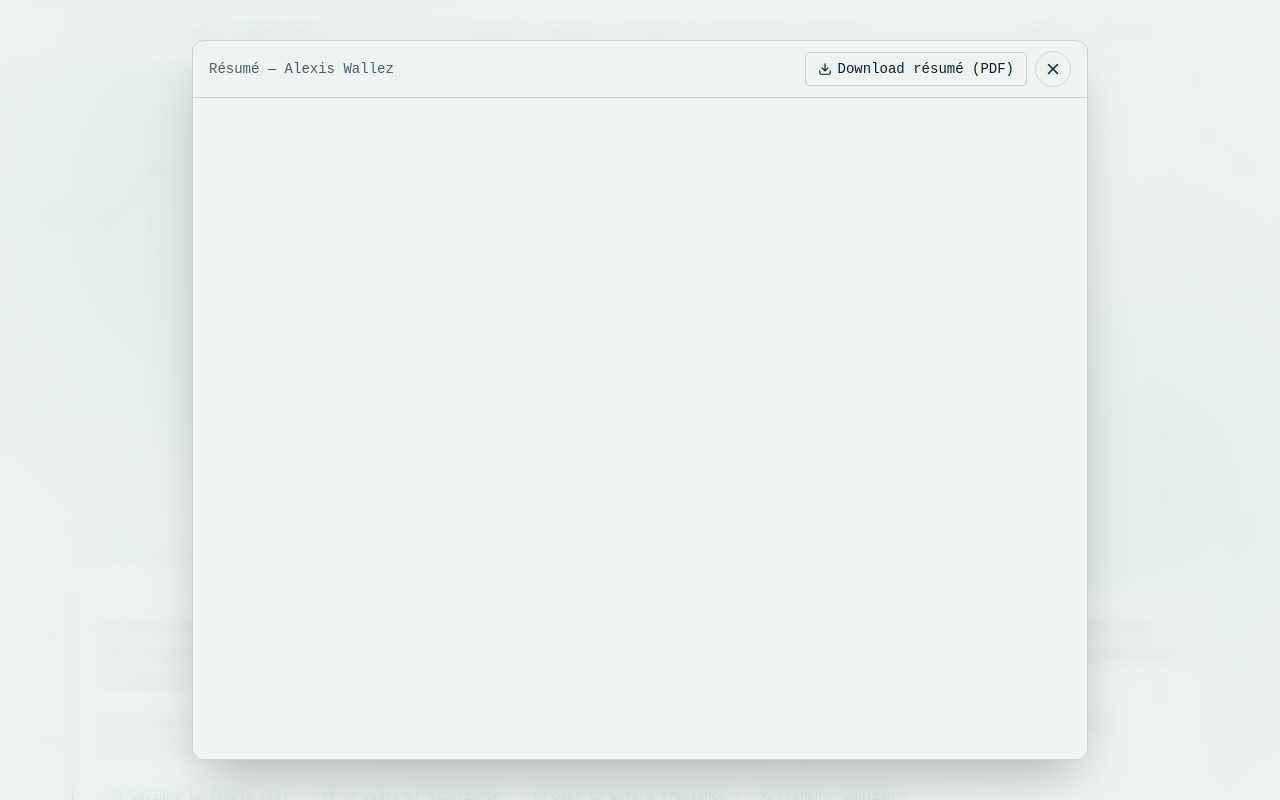
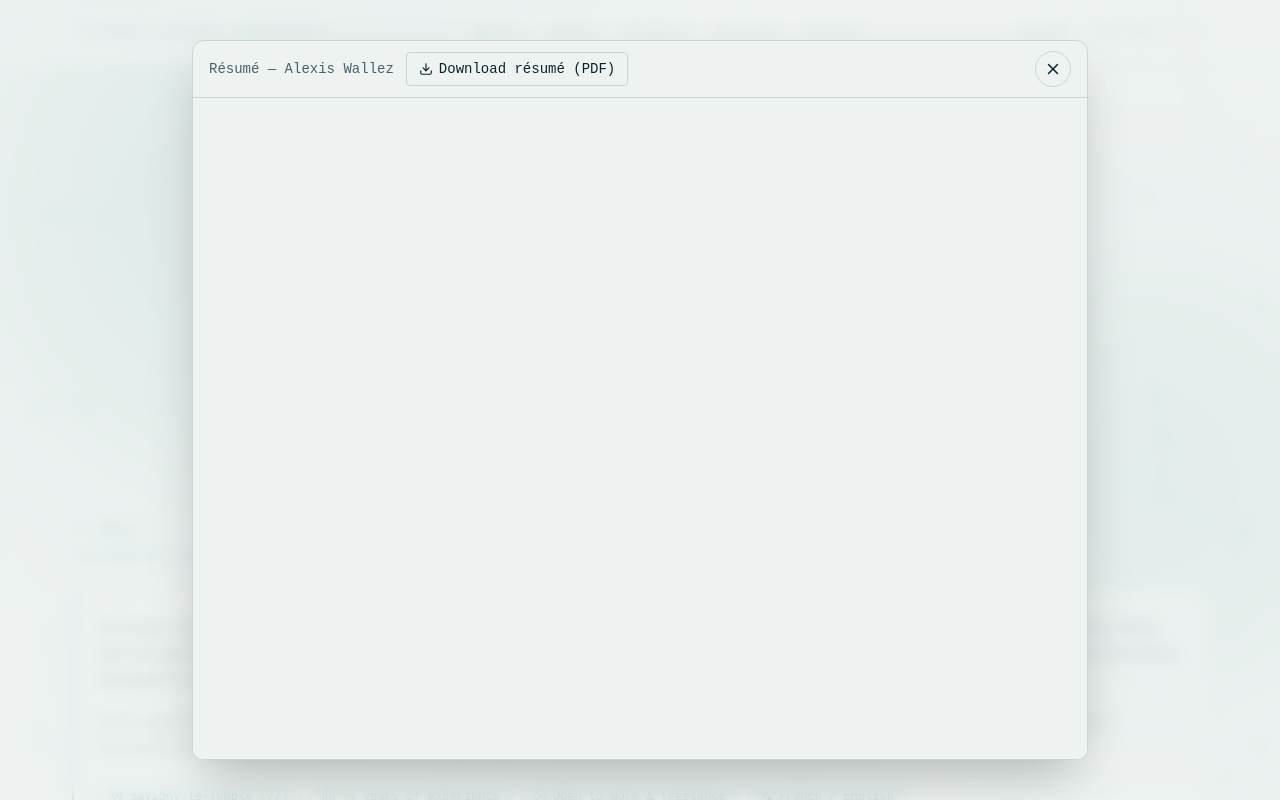
Before and after one commit to AWallez/portfolio, a React (Vite) app in the folder frontend/: page / in a window 1280 px wide. Both pictures are taken after a click on the button "CV". Shown: the top 800 px of the page. Built offline with nearby package versions, Linux system fonts and the light colour scheme.

Commit message:
fix(front): croix de fermeture plaquee a droite dans la modale CV

```diff
--- a/frontend/src/components/CvModal.tsx
+++ b/frontend/src/components/CvModal.tsx
@@ -88,22 +88,23 @@ export default function CvModal({ onClose }: Props) {
         className="relative flex h-[100dvh] w-full flex-col overflow-hidden bg-base shadow-2xl
                    sm:h-[90dvh] sm:max-w-4xl sm:rounded-xl sm:border sm:border-line"
       >
-        {/* barre d'outils : titre + télécharger + fermer */}
+        {/* barre d'outils : (titre + télécharger) à gauche, fermer plaqué à droite */}
         <div className="flex items-center justify-between gap-3 border-b border-line px-4 py-2.5">
+          <div className="flex min-w-0 items-center gap-3">
             <span className="hidden sm:inline font-mono text-sm text-muted truncate">
               {t("a11y", "cvTitle", lang)}
             </span>
-          <div className="flex items-center gap-2">
             <a
               href={CV_URL}
               download
               aria-label={t("a11y", "downloadCV", lang)}
-              className="inline-flex items-center gap-1.5 font-mono text-sm px-3 py-1.5 rounded
+              className="inline-flex shrink-0 items-center gap-1.5 font-mono text-sm px-3 py-1.5 rounded
                          border border-line text-ink hover:border-accent hover:text-accent transition"
             >
               <Download size={14} aria-hidden />
               <span className="hidden xs:inline">{t("a11y", "downloadCV", lang)}</span>
             </a>
+          </div>
           <button
             ref={closeRef}
             type="button"
@@ -114,7 +115,6 @@ export default function CvModal({ onClose }: Props) {
           >
             <X size={18} aria-hidden />
           </button>
-          </div>
         </div>
 
         {/* aperçu du PDF (le bouton Télécharger reste le secours si le rendu inline
```
Lines whose indentation alone changed are shown as unchanged.
